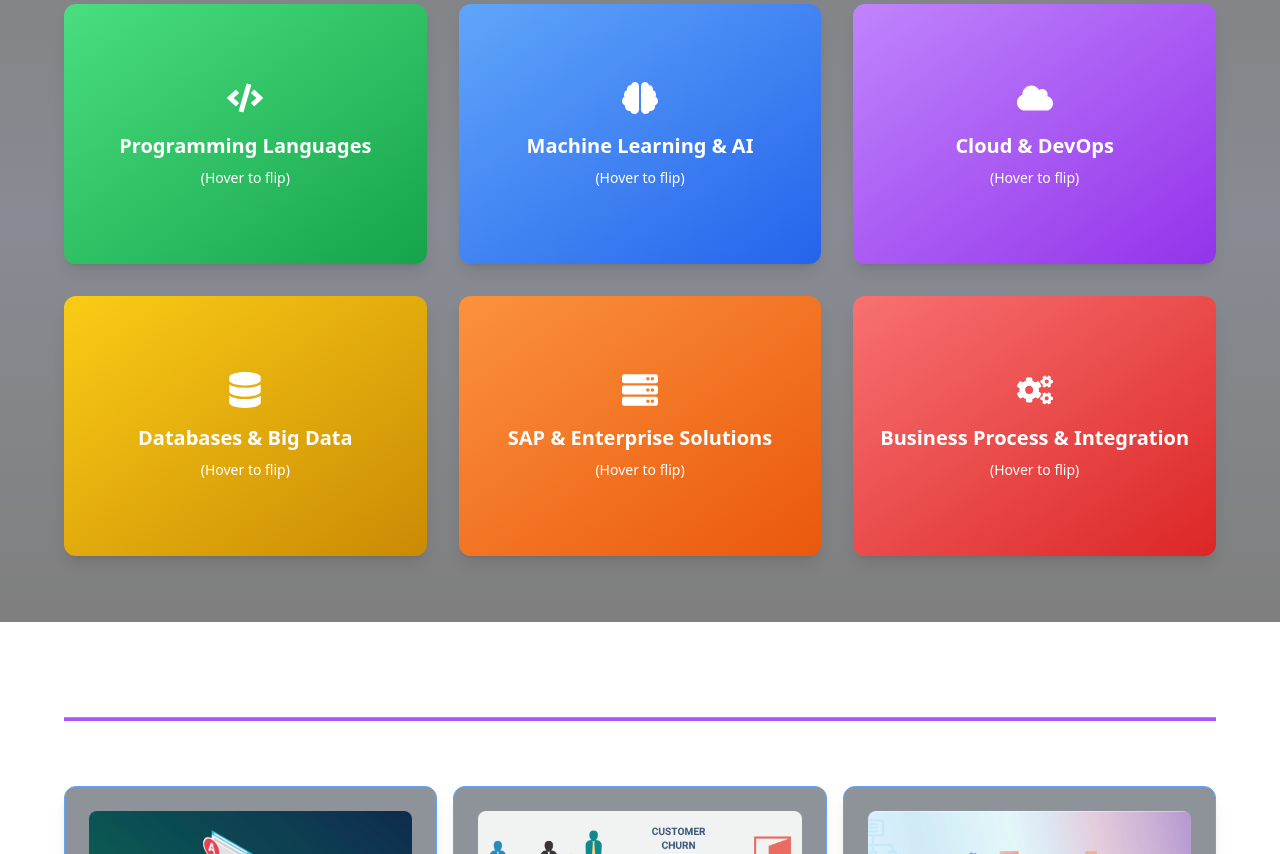
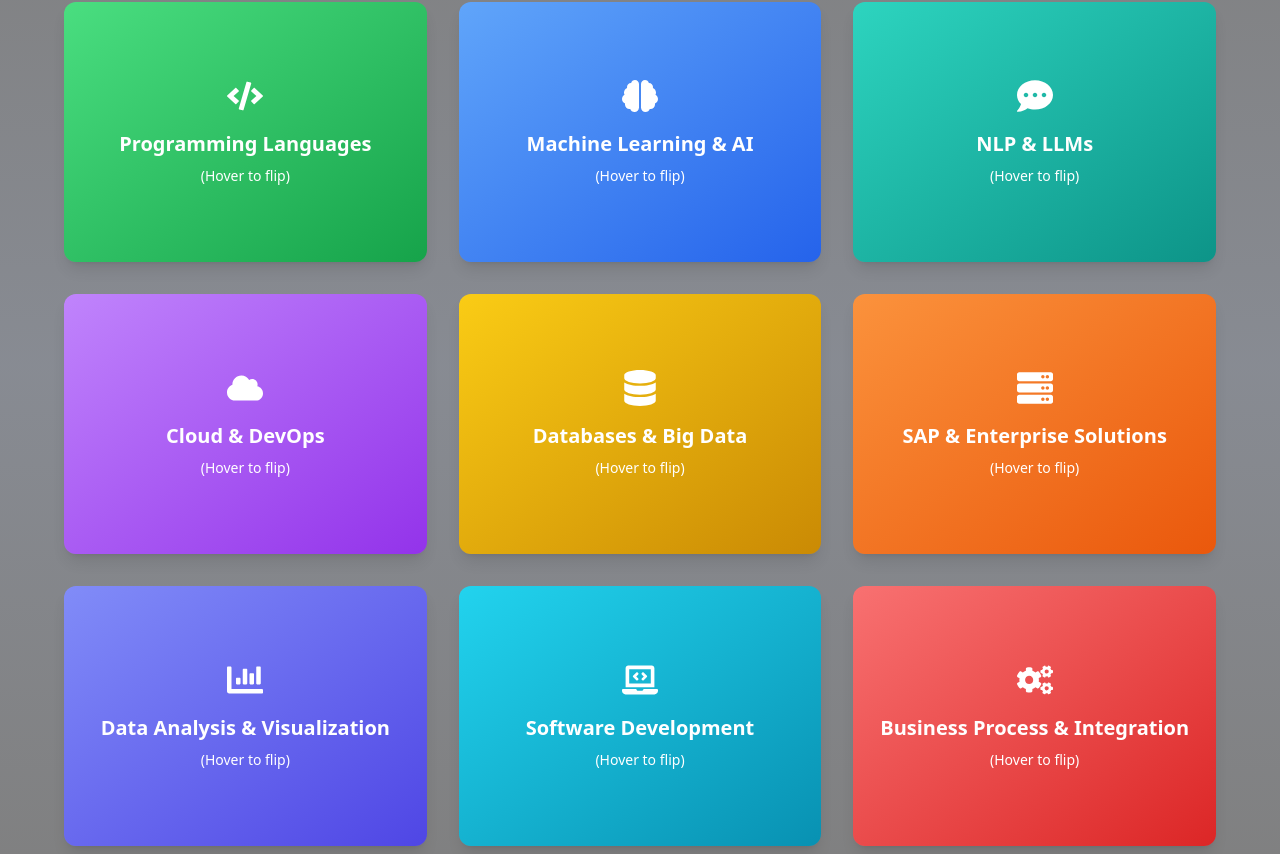
Before and after one commit to prernajoshipj/my-portfolio, a React (Create React App) app: page / in a window 1280 px wide. Shown: the part 1706-2560 px from the top of the page. Built offline with nearby package versions, Linux system fonts and the light colour scheme.

Commit message:
Updated links, JSX components and UI improvements

```diff
--- a/src/components/AboutMe.jsx
+++ b/src/components/AboutMe.jsx
@@ -15,7 +15,7 @@
       <p className="text-3xl font-extrabold mb-6 bg-gradient-to-r from-pink-500 via-yellow-400 to-blue-500 bg-clip-text text-transparent leading-snug animate-pulse">
             Hi, I’m Prerna Joshi, a visionary problem solver passionate about transforming business challenges into tech-driven innovations.
       </p>
-      <div className="max-w-6xl mx-auto flex flex-col md:flex-row items-center justify-between relative z-10">
+      <div className="max-w-6xl mx-auto h-auto flex flex-col md:flex-row items-center justify-between relative z-10">
 
         {/* Profile Image */}
         <div className="relative w-80 h-80 flex justify-center items-center group mt-[-30px]">
@@ -26,7 +26,7 @@
             <img
               src={prernaPhoto}
               alt="Prerna Joshi"
-              className="w-full h-full object-cover rounded-xl opacity-90"
+              className="w-auto h-auto object-cover rounded-xl opacity-90"
             />
           </div>
         </div>
--- a/src/components/HeroSection.jsx
+++ b/src/components/HeroSection.jsx
@@ -45,7 +45,7 @@
   };
 
   const handleResumeDownload = () => {
-    window.open('https://drive.google.com/file/d/1luuiO9Oqso0GoSF5wDIZ-6MGdLPJ-Zc8/view?usp=sharing', '_blank');
+    window.open('https://drive.google.com/file/d/1RG5paZsiw5UFDrKSvAo45a_-aTRX5ygX/view?usp=sharing', '_blank');
   };
 
   const handleProjectClick = () => {
--- a/src/components/Projects.jsx
+++ b/src/components/Projects.jsx
@@ -64,7 +64,7 @@
   };
 
   return (
-    <section id="projects" className="relative h-auto py-12 px-6 text-white z-10">
+    <section id="projects" className="relative h-auto py-16 mt-16 px-6 text-white z-10">
     {/* Adjusted Transparent Overlay */}
     <div className="absolute inset-0 pointer-events-none"></div>
 
--- a/src/components/Skills.jsx
+++ b/src/components/Skills.jsx
@@ -1,6 +1,6 @@
 import React from "react";
 import {
-  FaPython, FaDatabase, FaAws, FaCloud, FaCode, FaBrain, FaServer, FaCogs
+  FaCommentDots, FaDatabase, FaChartBar, FaCloud, FaCode, FaBrain, FaServer, FaCogs, FaLaptopCode
 } from "react-icons/fa";
 
 const skills = [
@@ -10,8 +10,8 @@
     color: "from-green-400 to-green-600",
     backColor: "bg-gradient-to-br from-green-200 to-green-400",
     textColor: "text-green-900",
-    items: ["Python", "Scala", "SQL", "JavaScript", "C++"],
-    description: "Proficient in Python, SQL, and JavaScript with experience in backend and AI development."
+    items: ["Python", "ABAP", "SQL", "Scala", "JavaScript"],
+    description: "Proficient in Python, SQL, Scala, and ABAP with experience in backend, AI, and SAP development."
   },
   {
     category: "Machine Learning & AI",
@@ -19,18 +19,29 @@
     color: "from-blue-400 to-blue-600",
     backColor: "bg-gradient-to-br from-blue-200 to-blue-400",
     textColor: "text-blue-900",
-    items: ["TensorFlow", "PyTorch", "Scikit-Learn", "Deep Learning", "NLP"],
-    description: "Hands-on experience in deep learning, NLP, and AI research."
+    items: [
+      "TensorFlow", "PyTorch", "Scikit-Learn", "Deep Learning", "NLP", "Predictive Analytics",
+      "Explainable AI (SHAP, LIME)", "Multilayer Neural Networks (MLP)"
+    ],
+    description: "Hands-on experience in deep learning, NLP, predictive modeling, and explainable AI."
   },
-
+  {
+    category: "NLP & LLMs",
+    icon: <FaCommentDots />,
+    color: "from-teal-400 to-teal-600",
+    backColor: "bg-gradient-to-br from-teal-200 to-teal-400",
+    textColor: "text-teal-900",
+    items: ["TF-IDF", "Cosine Similarity", "Text Summarization", "Transformers (BERT, GPT)"],
+    description: "Expertise in NLP techniques, text analytics, and large language models."
+  },
   {
     category: "Cloud & DevOps",
     icon: <FaCloud />,
     color: "from-purple-400 to-purple-600",
     backColor: "bg-gradient-to-br from-purple-200 to-purple-400",
     textColor: "text-purple-900",
-    items: ["AWS", "OCI", "CI/CD Pipelines"],
-    description: "Skilled in cloud platforms, DevOps automation, and infrastructure management."
+    items: ["AWS", "Oracle Cloud (OCI)", "CI/CD Pipelines", "Docker", "Kubernetes", "Jenkins", "GitHub Actions"],
+    description: "Skilled in cloud computing, DevOps automation, containerization, and CI/CD pipelines."
   },
   {
     category: "Databases & Big Data",
@@ -38,8 +49,11 @@
     color: "from-yellow-400 to-yellow-600",
     backColor: "bg-gradient-to-br from-yellow-200 to-yellow-400",
     textColor: "text-yellow-900",
-    items: ["MySQL", "PostgreSQL", "MongoDB", "Spark", "Hadoop"],
-    description: "Experience in SQL/NoSQL databases and big data solutions."
+    items: [
+      "MySQL", "PostgreSQL", "MongoDB", "Spark", "Hadoop",
+      "Data Modeling", "ETL", "Data Warehousing"
+    ],
+    description: "Experience in SQL/NoSQL databases, big data processing, and data pipeline development."
   },
   {
     category: "SAP & Enterprise Solutions",
@@ -48,10 +62,33 @@
     backColor: "bg-gradient-to-br from-orange-200 to-orange-400",
     textColor: "text-orange-900",
     items: [
-      "ABAP Development (SAP ERP)", "Data Dictionary (DDIC)", "IDocs & ALE", "OData Services",
-      "SAP PI/PO", "SAP S/4HANA Migration"
+      "ABAP Development (SAP ERP)", "Data Dictionary (DDIC)", "IDocs", "OData Services",
+      "SAP PI/PO", "SAP SD", "SAP S/4HANA Migration"
     ],
-    description: "Expertise in SAP ERP, ABAP development, and enterprise solution integration."
+    description: "Expertise in SAP ERP, ABAP development, integration, and migration solutions."
+  },
+  {
+    category: "Data Analysis & Visualization",
+    icon: <FaChartBar />,
+    color: "from-indigo-400 to-indigo-600",
+    backColor: "bg-gradient-to-br from-indigo-200 to-indigo-400",
+    textColor: "text-indigo-900",
+    items: [
+      "EDA", "Feature Engineering", "Hypothesis Testing", "A/B Testing",
+      "Matplotlib", "Seaborn", "Streamlit", "Power BI", "Tableau"
+    ],
+    description: "Skilled in exploratory data analysis, hypothesis testing, and data visualization."
+  },
+  {
+    category: "Software Development",
+    icon: <FaLaptopCode />,
+    color: "from-cyan-400 to-cyan-600",
+    backColor: "bg-gradient-to-br from-cyan-200 to-cyan-400",
+    textColor: "text-cyan-900",
+    items: [
+      "Git", "Agile Methodology", "Jira"
+    ],
+    description: "Familiar with backend development concepts, API design, and microservices architecture, with hands-on learning in progress."
 },
 {
   category: "Business Process & Integration",
@@ -64,10 +101,11 @@
     "Business Process Optimization", "Integration Issue Resolution",
     "Performance Optimization", "Transaction Efficiency Improvement", "Data Validation & Cost Reduction"
   ],
-    description: "Strong background in API integration, business process automation, and optimization."
+  description: "Strong background in API integration, business process automation, and system optimization."
 },
 
 ];
+
 
 export default function Skills() {
   return (
```
Lines whose indentation alone changed are shown as unchanged.
